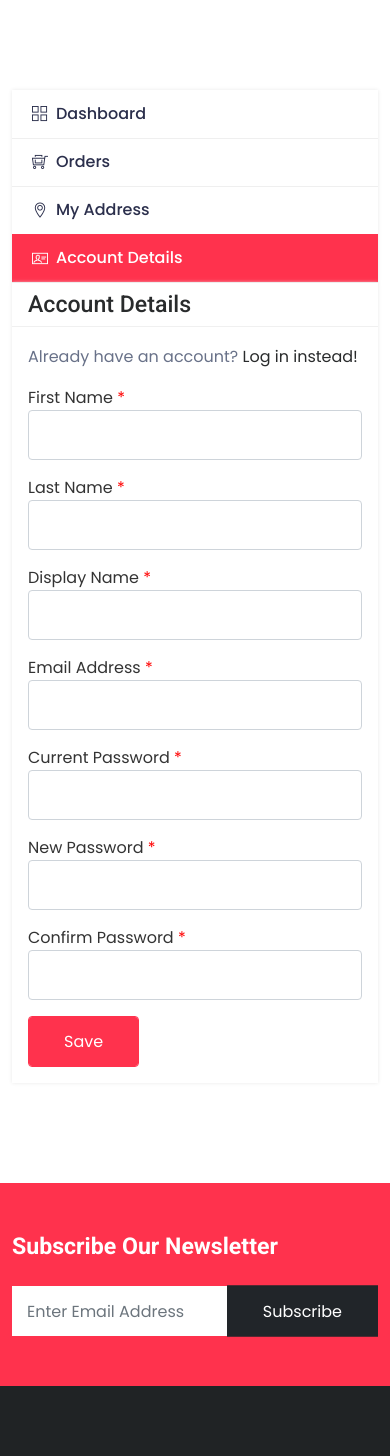
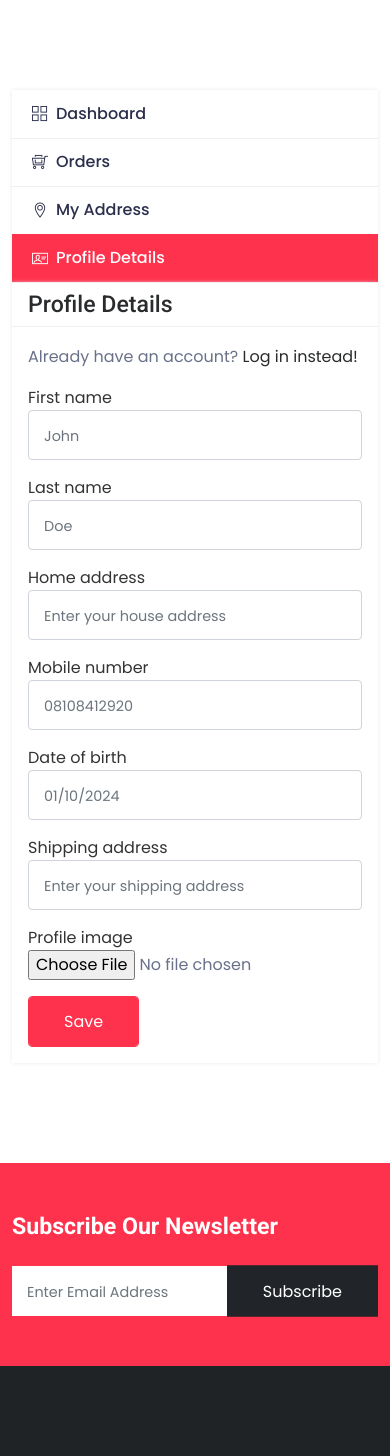
Before and after one commit to onwukadavid/trucomm, a Django app: page /my-dashboard/ in a window 390 px wide, after a click on "Profile Details". Shown: the part 345-1801 px from the top of the page. Run offline with Django 4.2, Linux system fonts and the light colour scheme; the visitor is signed in with stand-in values (Sample User, id 1); some libraries are stand-ins or nearby versions; some web fonts are replaced.

Commit message:
feat: add update profile form and endpoint

```diff
--- a/dashboard/views.py
+++ b/dashboard/views.py
@@ -1,9 +1,12 @@
 from django.urls import reverse
 from django.shortcuts import render, redirect
 from django.contrib.auth.decorators import login_required
+from users.forms import ProfileForm
 
 
 @login_required
 def dashboard(request):
-
-    return render(request, 'users/dashboard.html')
+    context = {}
+    form = ProfileForm()
+    context['form'] = form
+    return render(request, 'users/dashboard.html', context)
--- a/trucomm/templates/base.html
+++ b/trucomm/templates/base.html
@@ -13,6 +13,7 @@
 
 <!-- SITE TITLE -->
 <title>Shopwise - eCommerce Bootstrap 5 HTML Template</title>
+{% block style %}{% endblock style %}
 <!-- Favicon Icon -->
 <link rel="shortcut icon" type="image/x-icon" href="{% static 'images/favicon.png' %}">
 <!-- Animation CSS -->
--- a/users/forms.py
+++ b/users/forms.py
@@ -1,6 +1,6 @@
 from django import forms
 from django.core.exceptions import ValidationError
-from users.models import User
+from users.models import Profile, User
 
 
 #TODO: Add password validators
@@ -32,3 +32,27 @@ class RegisterForm(forms.Form):
         if password and password2 and password2 != password:
             raise ValidationError('Passwords do not match')
         return password2
+
+
+class ProfileForm(forms.ModelForm):
+
+    first_name = forms.CharField(min_length=3, max_length=255, widget=forms.TextInput(attrs={'class':'form-control', 'placeholder':'John'}))
+    last_name = forms.CharField(min_length=5, max_length=255, widget=forms.TextInput(attrs={'class':'form-control', 'placeholder':'Doe'}))
+    home_address = forms.EmailField(max_length=255, widget=forms.TextInput(attrs={'class':'form-control', 'placeholder':'Enter your house address'}))
+    mobile_number = forms.CharField(widget=forms.TextInput(attrs={'class':'form-control', 'placeholder':'08108412920'}))
+    date_of_birth = forms.CharField(widget=forms.TextInput(attrs={'class':'form-control', 'placeholder':'01/10/2024'}))
+    shipping_address = forms.CharField(widget=forms.TextInput(attrs={'class':'form-control', 'placeholder':'Enter your shipping address'}))
+    # profile_image = forms.CharField(widget=forms.TextInput(attrs={'class':'form-control', 'placeholder':'Enter Your username'}))
+    class Meta:
+        model = Profile
+        # widget = {
+        #     "first_name":forms.TextInput(attrs={"class":"form-control", "placeholder":"Enter Your username"}),
+        #     "last_name":forms.TextInput(attrs={"class":"form-control"}),
+        #     "home_address":forms.TextInput(attrs={"class":"form-control"}),
+        #     "mobile_number":forms.TextInput(attrs={"class":"form-control"}),
+        #     "date_of_birth":forms.TextInput(attrs={"class":"form-control"}),
+        #     "shipping_address":forms.TextInput(attrs={"class":"form-control"}),
+        #     "profile_image":forms.TextInput(attrs={"class":"form-control"})
+        #     }
+        fields = ["first_name", "last_name", "home_address", "mobile_number", "date_of_birth", "shipping_address", "profile_image"]
+        # exclude = ["user"]
--- a/users/models.py
+++ b/users/models.py
@@ -54,6 +54,7 @@ class Profile(models.Model):
     home_address = models.TextField(verbose_name='home address', null= True)
     mobile_number = models.CharField(verbose_name='mobile number', max_length=11)
     date_of_birth = models.DateField(verbose_name='date of birth', null=True)
+    shipping_address = models.TextField(verbose_name=" shipping address", null=True, blank=True)
 
     def __str__(self):
         return self.user.get_username()
--- a/users/templates/users/dashboard.html
+++ b/users/templates/users/dashboard.html
@@ -1,6 +1,15 @@
 {% extends 'base.html' %}
 
 {% load static %}
+
+{% block style %}
+    <style>
+        input::placeholder {
+            font-size: 0.9em;
+        }
+
+    </style>
+{% endblock style %}
 
 {% block breadcrumb %}
 
@@ -45,7 +54,7 @@
                         <a class="nav-link" id="address-tab" data-bs-toggle="tab" href="#address" role="tab" aria-controls="address" aria-selected="true"><i class="ti-location-pin"></i>My Address</a>
                       </li>
                       <li class="nav-item">
-                        <a class="nav-link" id="account-detail-tab" data-bs-toggle="tab" href="#account-detail" role="tab" aria-controls="account-detail" aria-selected="true"><i class="ti-id-badge"></i>Account details</a>
+                        <a class="nav-link" id="account-detail-tab" data-bs-toggle="tab" href="#account-detail" role="tab" aria-controls="account-detail" aria-selected="true"><i class="ti-id-badge"></i>Profile details</a>
                       </li>
                     </ul>
                 </div>
@@ -131,40 +140,21 @@
                     <div class="tab-pane fade" id="account-detail" role="tabpanel" aria-labelledby="account-detail-tab">
 						<div class="card">
                         	<div class="card-header">
-                                <h3>Account Details</h3>
+                                <h3>Profile Details</h3>
                             </div>
                             <div class="card-body">
                     			<p>Already have an account? <a href="#">Log in instead!</a></p>
-                                <form method="post" name="enq">
+                                <form method="POST" action="{% url 'account:update-profile' %}" name="enq">
                                     <div class="row">
-                                        <div class="form-group col-md-6 mb-3">
-                                        	<label>First Name <span class="required">*</span></label>
-                                            <input required="" class="form-control" name="name" type="text">
-                                         </div>
-                                         <div class="form-group col-md-6 mb-3">
-                                        	<label>Last Name <span class="required">*</span></label>
-                                            <input required="" class="form-control" name="phone">
+                                        {% for field in form %}
+                                        <div class="form-group col-md-12 mb-3">
+                                            <label>{{ field.label }}<span class="required"></span></label>
+                                            <div>
+                                                {{ field }}
+                                            </div>
+                                            {{ field.errors }}
                                         </div>
-                                        <div class="form-group col-md-12 mb-3">
-                                        	<label>Display Name <span class="required">*</span></label>
-                                            <input required="" class="form-control" name="dname" type="text">
-                                        </div>
-                                        <div class="form-group col-md-12 mb-3">
-                                        	<label>Email Address <span class="required">*</span></label>
-                                            <input required="" class="form-control" name="email" type="email">
-                                        </div>
-                                        <div class="form-group col-md-12 mb-3">
-                                        	<label>Current Password <span class="required">*</span></label>
-                                            <input required="" class="form-control" name="password" type="password">
-                                        </div>
-                                        <div class="form-group col-md-12 mb-3">
-                                        	<label>New Password <span class="required">*</span></label>
-                                            <input required="" class="form-control" name="npassword" type="password">
-                                        </div>
-                                        <div class="form-group col-md-12 mb-3">
-                                        	<label>Confirm Password <span class="required">*</span></label>
-                                            <input required="" class="form-control" name="cpassword" type="password">
-                                        </div>
+                                        {% endfor %}
                                         <div class="col-md-12">
                                             <button type="submit" class="btn btn-fill-out" name="submit" value="Submit">Save</button>
                                         </div>
--- a/users/urls.py
+++ b/users/urls.py
@@ -7,5 +7,6 @@ urlpatterns = [
     path('sign-in/', views.signin, name='sign-in'),
     path('sign-up/', views.register, name='sign-up'),
     path('sign-out/', views.sign_out, name='sign-out'),
+    path('update-profile/', views.update_profile, name='update-profile'),
     path('<uidb64>/<token>', views.activate_user, name='activate-user')
 ]
```
Also changed, not shown: users/views.py (+8 -1 lines), users/migrations/0006_profile_shipping_address.py (added).
